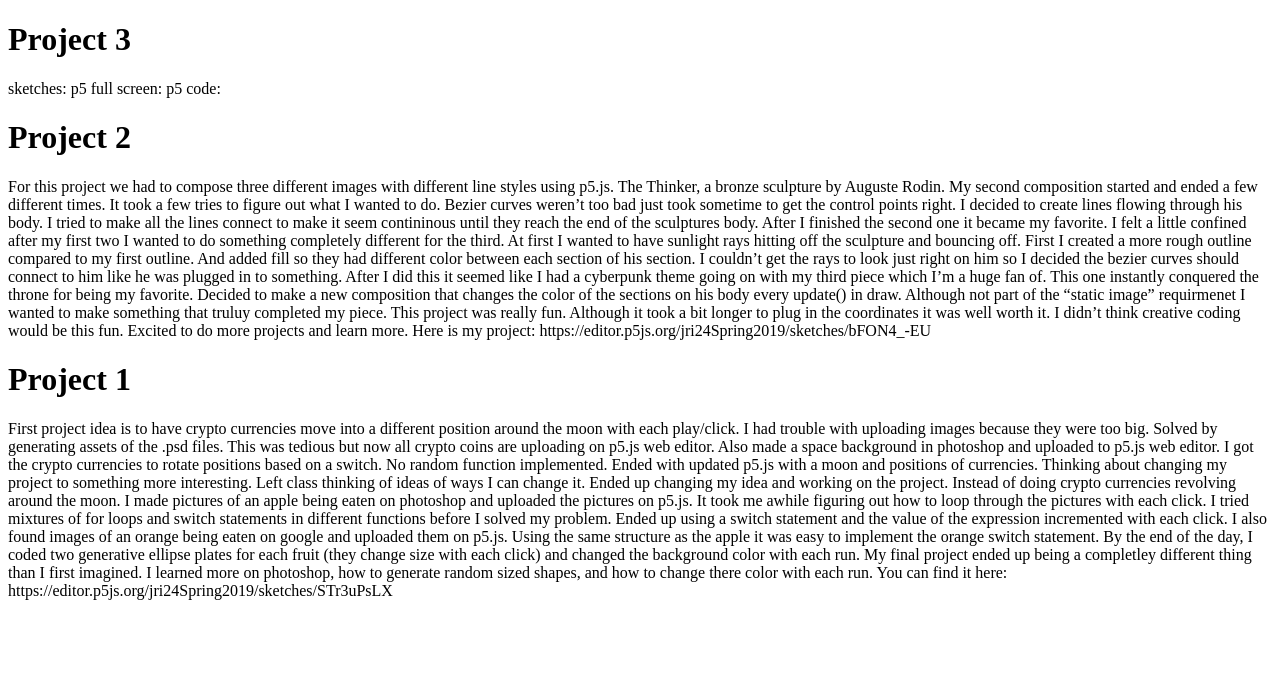
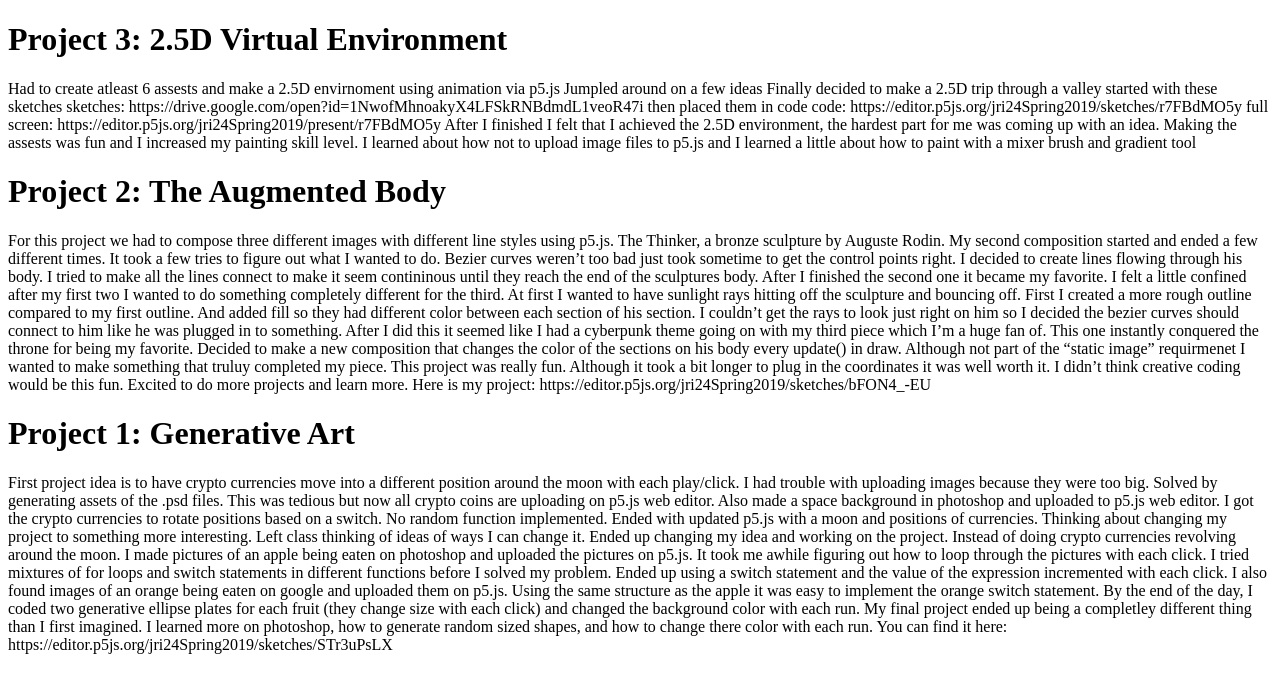
Before and after one commit to jourdenr/blog, a plain HTML site: page index.html in a window 1280 px wide. Drawn offline with Linux system fonts and the light colour scheme.

Commit message:
Update index.html

```diff
--- a/index.html
+++ b/index.html
@@ -6,18 +6,30 @@
 </head>
 <body>
 
-	<h1>Project 3</h1>
+	<h1>Project 3: 2.5D Virtual Environment</h1>
 	<p>
+		Had to create atleast 6 assests and make a 2.5D envirnoment using animation via p5.js
 
-		sketches:
-		<a href = "https://drive.google.com/open?id=1NwofMhnoakyX4LFSkRNBdmdL1veoR47i" > </a>
-		p5 full screen:
-		<a href = "https://editor.p5js.org/jri24Spring2019/present/r7FBdMO5y" ></a>
-		p5 code:
-		<a href = "https://editor.p5js.org/jri24Spring2019/sketches/r7FBdMO5y" ></a>
+		Jumpled around on a few ideas
+
+		Finally decided to make a 2.5D trip through a valley
+
+		started with these sketches
+			sketches:
+				https://drive.google.com/open?id=1NwofMhnoakyX4LFSkRNBdmdL1veoR47i
+		then placed them in code
+			code:
+				https://editor.p5js.org/jri24Spring2019/sketches/r7FBdMO5y
+			full screen:
+				https://editor.p5js.org/jri24Spring2019/present/r7FBdMO5y
+
+		After I finished I felt that I achieved the 2.5D environment, the hardest part for me was coming up with an idea. Making the assests was fun and I increased my painting skill level.
+
+		I learned about how not to upload image files to p5.js and I learned a little about how to paint with a mixer brush and gradient tool
+
 
 	</p>
-	<h1>Project 2</h1>
+	<h1>Project 2: The Augmented Body</h1>
 	<p>
 		For this project we had to compose three different images with different line styles using p5.js.
 
@@ -33,7 +45,7 @@
 
 		Here is my project: https://editor.p5js.org/jri24Spring2019/sketches/bFON4_-EU
 	</p>
-	<h1>Project 1</h1>
+	<h1>Project 1: Generative Art</h1>
 	<p>
 		First project idea is to have crypto currencies move into a different position around the moon with each play/click.
 
```
